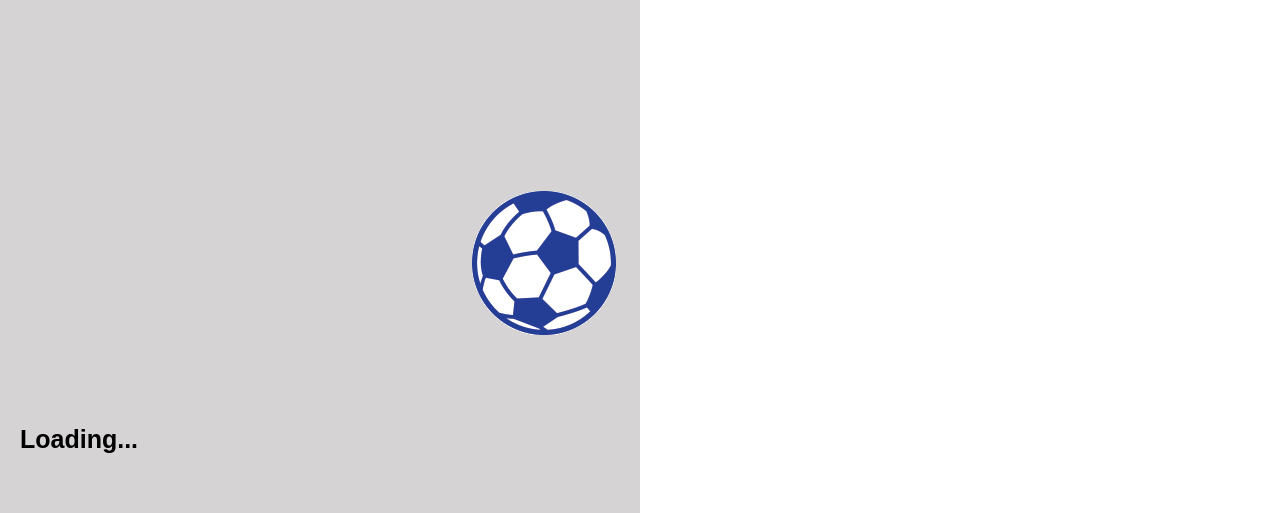
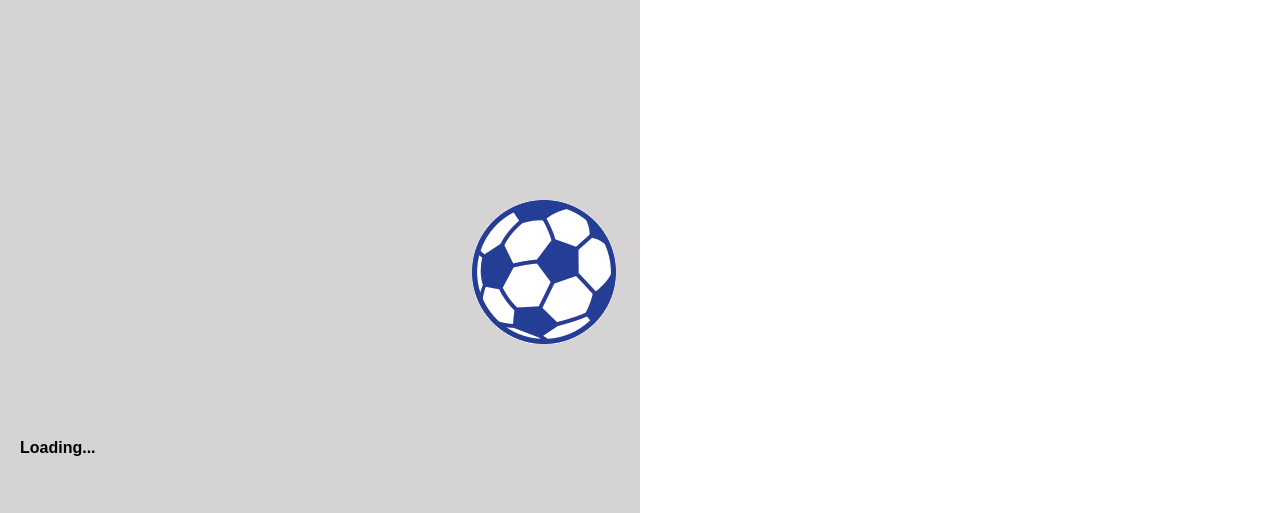
Before and after one commit to HimAYouN/FCpPora, a plain HTML site: page index.html in a window 1280 px wide. Shown: the part 287-800 px from the top of the page. Drawn offline with Linux system fonts and the light colour scheme.

Commit message:
Update preloader.css

```diff
--- a/cssFiles/preloader.css
+++ b/cssFiles/preloader.css
@@ -14,7 +14,3 @@
     opacity: 0;
     pointer-events: none;
 }
-.preloader h4{
-    top: 75%;
-    font-size: 25px;
-}
```
